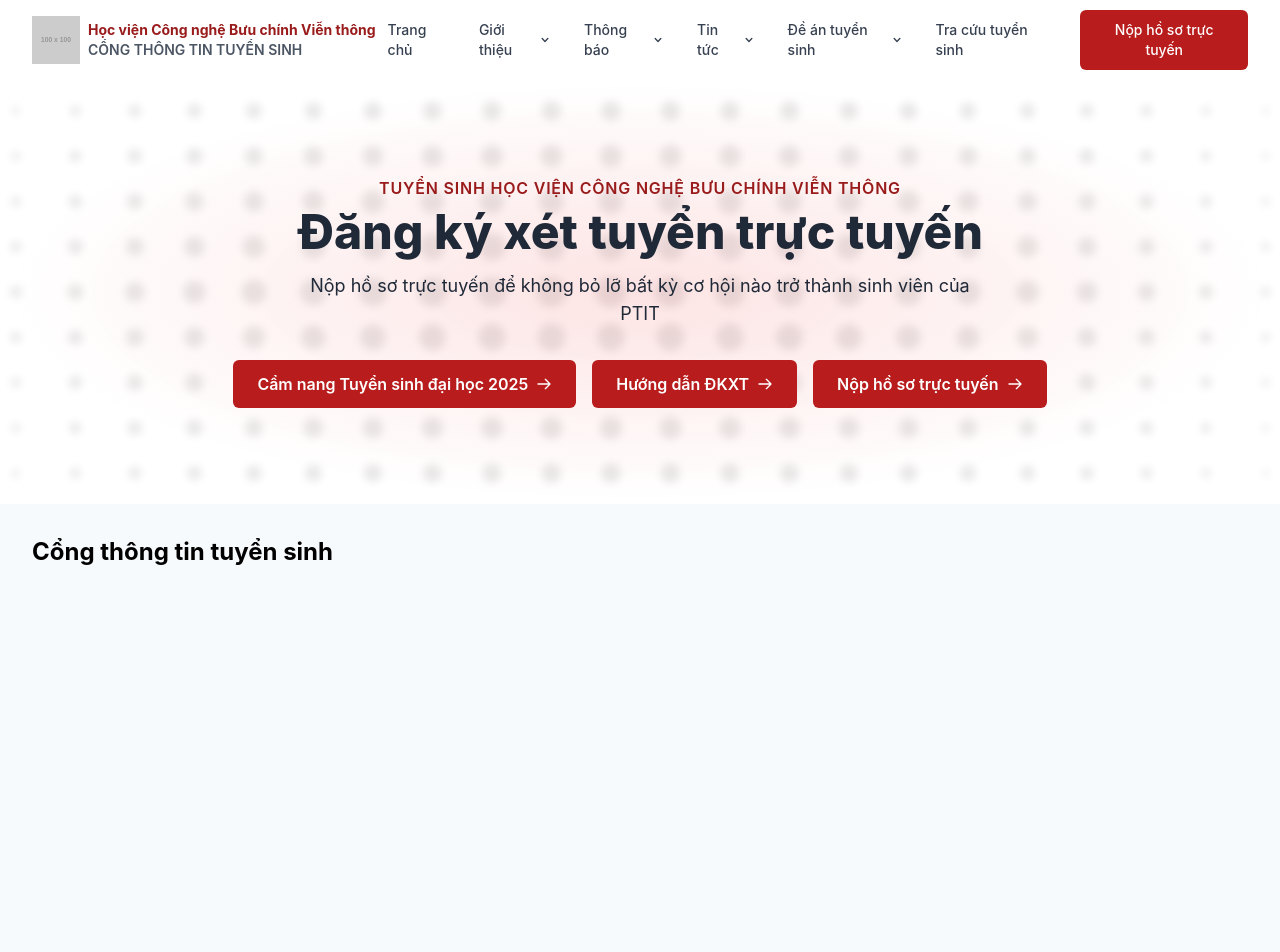
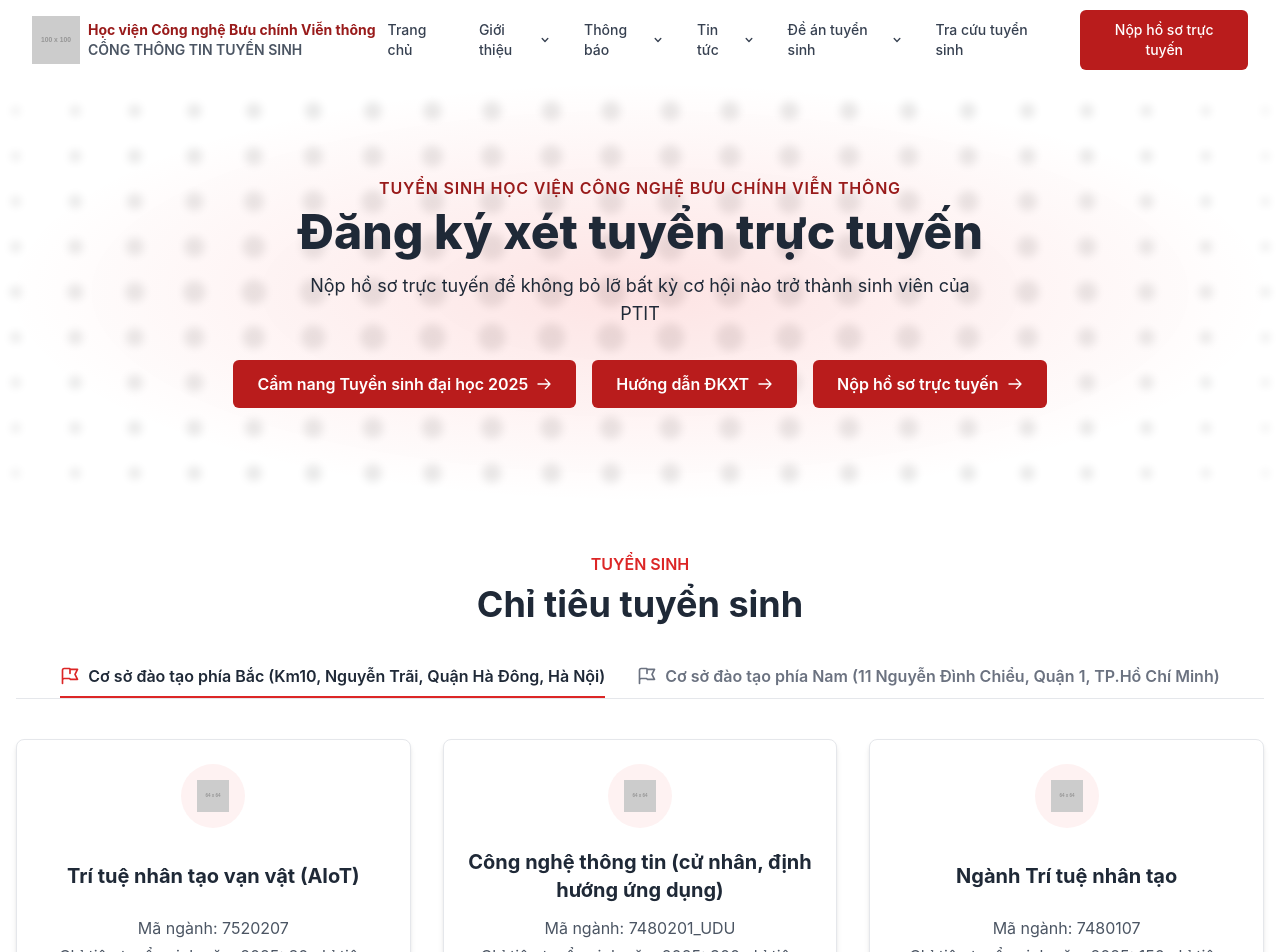
Before and after one commit to danieldoisme/portal-tuyen-sinh, a React (Create React App) app: page / in a window 1280 px wide. Shown: the top 952 px of the page. Built offline with nearby package versions, Linux system fonts and the light colour scheme.

Commit message:
Add "Tuyển sinh" section

```diff
--- a/src/App.js
+++ b/src/App.js
@@ -2,6 +2,7 @@
 import Footer from "./components/Footer";
 import ScrollToTopButton from "./components/ScrollToTopButton";
 import Banner from "./components/Banner";
+import Admissions from "./components/Admissions";
 
 function App() {
   return (
@@ -9,6 +10,9 @@
       <Header />
       <main className="flex-grow">
         <Banner />
+        <Admissions />
+
+        {/* Placeholder for content */}
         <div className="p-8">
           <h1 className="text-2xl font-bold">Cổng thông tin tuyển sinh</h1>
 
--- /dev/null
+++ b/src/components/AdmissionCard.js
@@ -0,0 +1,18 @@
+const AdmissionCard = ({ icon, title, code, quota }) => {
+  return (
+    <div className="bg-white border border-gray-200 rounded-lg p-6 text-center shadow-md hover:shadow-xl transition-shadow">
+      <div className="flex justify-center mb-4">
+        <div className="w-16 h-16 bg-red-50 rounded-full flex items-center justify-center">
+          <img src={icon} alt={`Icon for ${title}`} className="w-8 h-8" />
+        </div>
+      </div>
+      <h4 className="text-xl font-bold text-gray-800 h-16 flex items-center justify-center">
+        {title}
+      </h4>
+      <p className="text-gray-600 mt-2">{code}</p>
+      <p className="text-gray-600 mt-1">{quota}</p>
+    </div>
+  );
+};
+
+export default AdmissionCard;
--- /dev/null
+++ b/src/components/Admissions.js
@@ -0,0 +1,142 @@
+import { useState, useEffect } from "react";
+import AdmissionCard from "./AdmissionCard";
+
+const mockApiData = [
+  {
+    icon: "https://placehold.co/64x64/fef2f2/ef4444?text=ICON",
+    title: "Trí tuệ nhân tạo vạn vật (AIoT)",
+    codePrefix: "Mã ngành",
+    code: "7520207",
+    quota: 80,
+  },
+  {
+    icon: "https://placehold.co/64x64/fef2f2/ef4444?text=ICON",
+    title: "Công nghệ thông tin (cử nhân, định hướng ứng dụng)",
+    codePrefix: "Mã ngành",
+    code: "7480201_UDU",
+    quota: 300,
+  },
+  {
+    icon: "https://placehold.co/64x64/fef2f2/ef4444?text=ICON",
+    title: "Ngành Trí tuệ nhân tạo",
+    codePrefix: "Mã ngành",
+    code: "7480107",
+    quota: 150,
+  },
+  {
+    icon: "https://placehold.co/64x64/fef2f2/ef4444?text=ICON",
+    title: "Thiết kế và phát triển Game (ngành Công nghệ đa phương tiện)",
+    codePrefix: "Mã ngành",
+    code: "7329001_GAM",
+    quota: 200,
+  },
+  {
+    icon: "https://placehold.co/64x64/fef2f2/ef4444?text=ICON",
+    title: "Chương trình Truyền thông đa phương tiện chất lượng cao",
+    codePrefix: "Mã chương trình",
+    code: "7320104_CLC",
+    quota: 90,
+  },
+  {
+    icon: "https://placehold.co/64x64/fef2f2/ef4444?text=ICON",
+    title: "Ngành Kỹ thuật Điện tử viễn thông",
+    codePrefix: "Mã ngành",
+    code: "7520207",
+    quota: 430,
+  },
+];
+
+const Admissions = () => {
+  const [admissionsData, setAdmissionsData] = useState([]);
+  const [loading, setLoading] = useState(true);
+
+  useEffect(() => {
+    const fetchData = () => {
+      setTimeout(() => {
+        setAdmissionsData(mockApiData);
+        setLoading(false);
+      }, 1000);
+    };
+
+    fetchData();
+  }, []);
+
+  return (
+    <section className="py-12 bg-white">
+      <div className="container mx-auto px-4">
+        <div className="text-center mb-10">
+          <h3 className="text-red-600 font-semibold">TUYỂN SINH</h3>
+          <h2 className="text-4xl font-bold text-gray-800 mt-2">
+            Chỉ tiêu tuyển sinh
+          </h2>
+        </div>
+
+        <div className="flex justify-center border-b mb-10">
+          <div className="border-b-2 border-red-600 pb-2">
+            <a
+              href="#"
+              className="text-gray-800 font-semibold flex items-center"
+            >
+              <svg
+                className="w-5 h-5 mr-2 text-red-600"
+                fill="none"
+                stroke="currentColor"
+                viewBox="0 0 24 24"
+                xmlns="http://www.w3.org/2000/svg"
+              >
+                <path
+                  strokeLinecap="round"
+                  strokeLinejoin="round"
+                  strokeWidth="2"
+                  d="M3 21v-4m0 0V5a2 2 0 012-2h6.5l1 1H21l-3 6 3 6h-8.5l-1-1H5a2 2 0 00-2 2zm9-13.5V9"
+                ></path>
+              </svg>
+              Cơ sở đào tạo phía Bắc (Km10, Nguyễn Trãi, Quận Hà Đông, Hà Nội)
+            </a>
+          </div>
+          <div className="ml-8 pb-2">
+            <a
+              href="#"
+              className="text-gray-500 hover:text-gray-800 font-semibold flex items-center"
+            >
+              <svg
+                className="w-5 h-5 mr-2"
+                fill="none"
+                stroke="currentColor"
+                viewBox="0 0 24 24"
+                xmlns="http://www.w3.org/2000/svg"
+              >
+                <path
+                  strokeLinecap="round"
+                  strokeLinejoin="round"
+                  strokeWidth="2"
+                  d="M3 21v-4m0 0V5a2 2 0 012-2h6.5l1 1H21l-3 6 3 6h-8.5l-1-1H5a2 2 0 00-2 2zm9-13.5V9"
+                ></path>
+              </svg>
+              Cơ sở đào tạo phía Nam (11 Nguyễn Đình Chiểu, Quận 1, TP.Hồ Chí
+              Minh)
+            </a>
+          </div>
+        </div>
+
+        <div className="grid grid-cols-1 md:grid-cols-2 lg:grid-cols-3 gap-8">
+          {loading ? (
+            <p>Đang tải dữ liệu...</p>
+          ) : (
+            admissionsData.map((item, index) => (
+              <AdmissionCard
+                key={index}
+                icon={item.icon}
+                title={item.title}
+                code={`Mã ngành: ${item.code}`}
+                quota={`Chỉ tiêu tuyển sinh năm 2025: ${item.quota} chỉ tiêu`}
+              />
+            ))
+          )}
+        </div>
+      </div>
+    </section>
+  );
+};
+
+export default Admissions;
```
